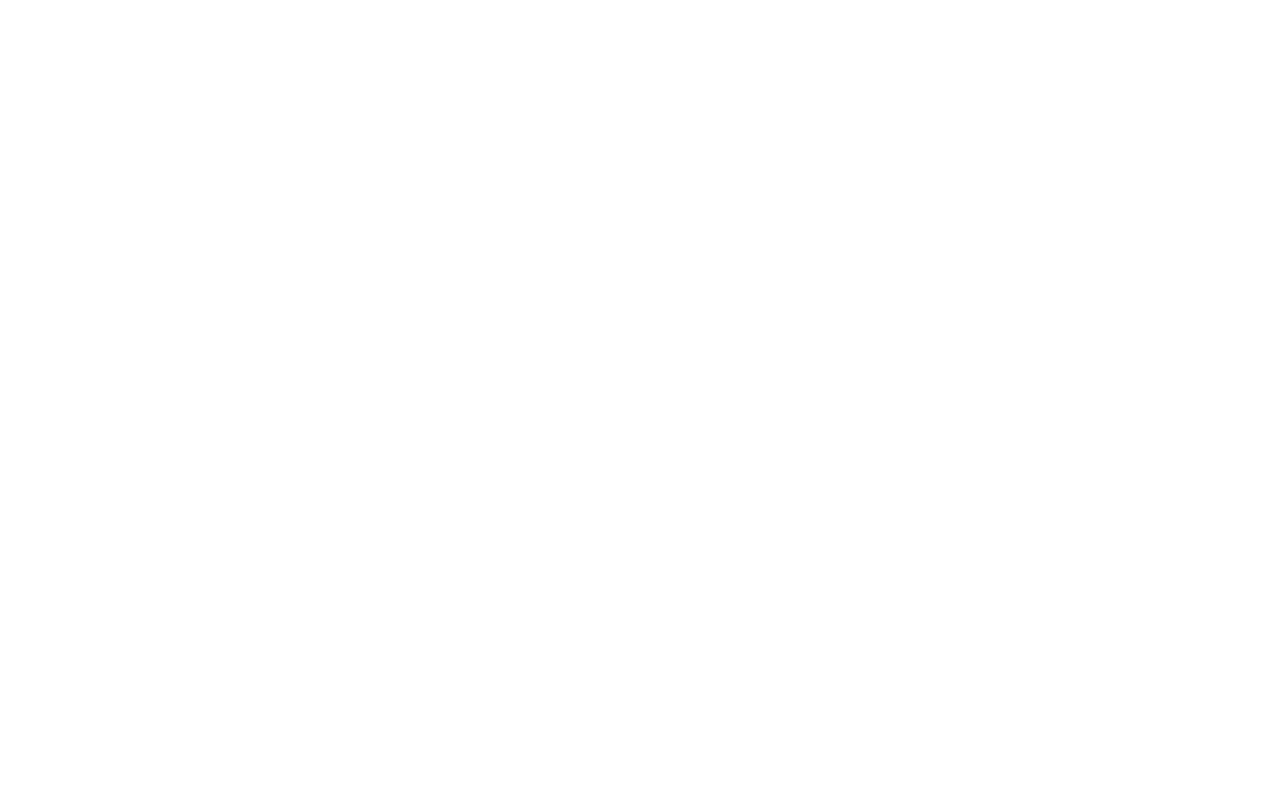
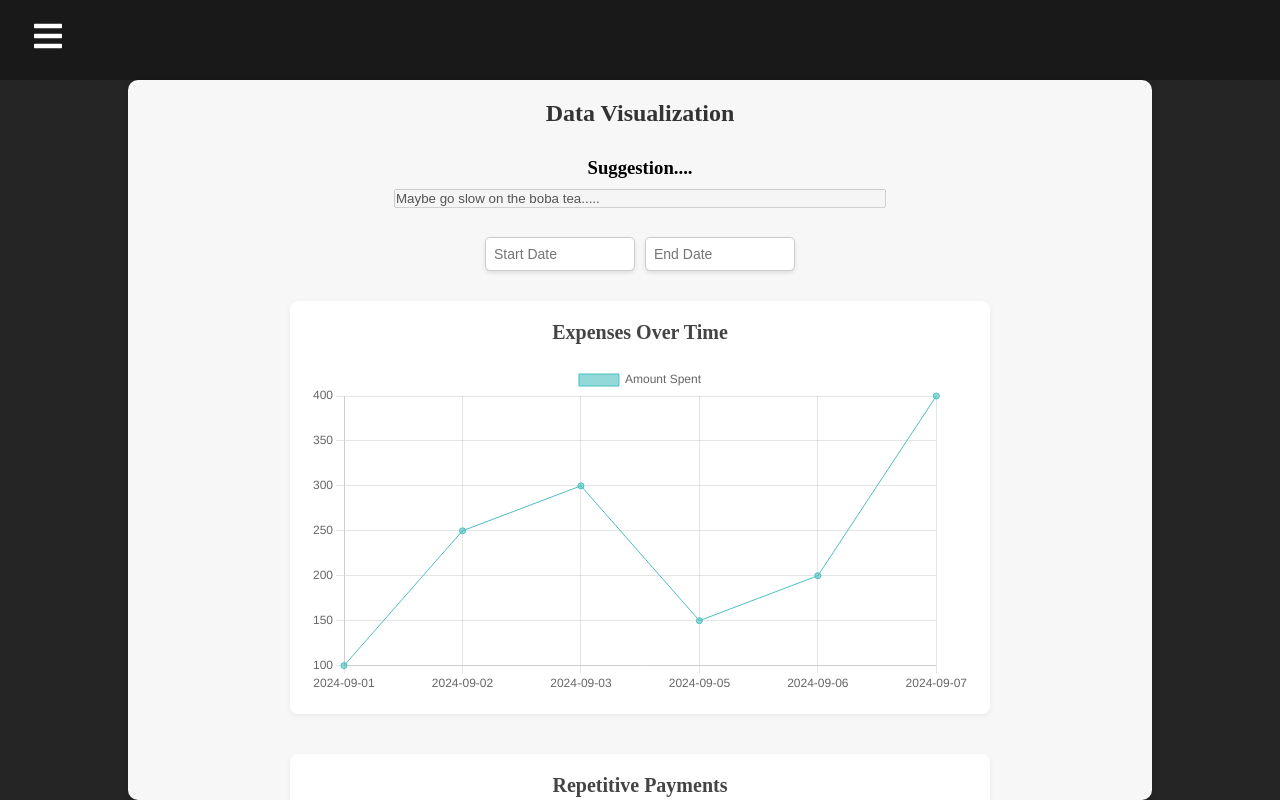
Before and after one commit to cybertronicEX/Reciept-Analyser, a React (Vite) app in the folder Frontend/: page /DataVisualizer in a window 1280 px wide. Before the commit this address had no page. Built offline with nearby package versions, Linux system fonts and the light colour scheme.

Commit message:
feat: data visualizer

```diff
--- a/Frontend/package.json
+++ b/Frontend/package.json
@@ -10,7 +10,10 @@
     "preview": "vite preview"
   },
   "dependencies": {
+    "chart.js": "^4.4.4",
     "react": "^18.3.1",
+    "react-chartjs-2": "^5.2.0",
+    "react-datepicker": "^7.3.0",
     "react-dom": "^18.3.1",
     "react-dropzone": "^14.2.3",
     "react-icons": "^5.3.0",
--- a/Frontend/src/App.jsx
+++ b/Frontend/src/App.jsx
@@ -5,6 +5,7 @@ import Home from './Components/Home';
 import Navbar from './NavBar/NavBar';
 import UploadReceipt from './Components/Receipt-Uploader/ReceiptUploader'
 import ChargesTable from "./Components/Charges-Table/ChargesTable";
+import DataVisualizationPage from "./Components/Data-Visualizer/DataVisualizer";
 
 function App() {
   return (
@@ -12,6 +13,7 @@ function App() {
       <Route path="/" element={<><Navbar/><div className="container"><Home /></div></>} />
       <Route path="/ReceiptUploader" element={<><Navbar/><div className="container"><UploadReceipt /></div></>} />
       <Route path="/ChargesTable" element={<><Navbar/><div className="container"><ChargesTable /></div></>} />
+      <Route path="/DataVisualizer" element={<><Navbar/><div className="container"><DataVisualizationPage /></div></>} />
     </Routes>
   );
 }
--- a/Frontend/src/Components/Charges-Table/ChargesTable.jsx
+++ b/Frontend/src/Components/Charges-Table/ChargesTable.jsx
@@ -4,14 +4,17 @@ import './ChargesTable.css';
 const ChargesTable = () => {
     const [searchTerm, setSearchTerm] = useState('');
     const [activeFilter, setActiveFilter] = useState('');
-    const [filterOption, setFilterOption] = useState('');
     const [filterValue, setFilterValue] = useState('');
+    const [showFilters, setShowFilters] = useState(false); // Toggle filter visibility
+    const [currentPage, setCurrentPage] = useState(1);
+    const itemsPerPage = 10; // Number of rows per page
 
     // Sample data for the table
     const data = [
         { charges: "Service Fee", amount: 100, category: "Services", payee: "John Doe", payment_type: "Credit Card", date: "2024-09-05", time: "10:30 AM" },
         { charges: "Product Purchase", amount: 250, category: "Products", payee: "Jane Smith", payment_type: "Cash", date: "2024-09-05", time: "12:45 PM" },
         { charges: "Consultation", amount: 300, category: "Consulting", payee: "Michael Johnson", payment_type: "Debit Card", date: "2024-09-04", time: "03:00 PM" },
+        { charges: "Subscription", amount: 400, category: "Services", payee: "Emma Wilson", payment_type: "Credit Card", date: "2024-09-03", time: "02:00 PM" },
     ];
 
     // Handle global search
@@ -19,10 +22,10 @@ const ChargesTable = () => {
         setSearchTerm(event.target.value.toLowerCase());
     };
 
-    // Handle filter selection
-    const handleFilterOptionChange = (event) => {
-        setFilterOption(event.target.value);
-        setFilterValue(''); // Reset the value when the option changes
+    // Handle filter selection (checkbox toggle)
+    const handleFilterCheckboxChange = (filter) => {
+        setActiveFilter(filter === activeFilter ? '' : filter);
+        setFilterValue('');
     };
 
     // Handle column filter
@@ -43,34 +46,17 @@ const ChargesTable = () => {
                 case 'charges':
                 case 'category':
                 case 'payee':
-                    if (filterOption === 'contains') {
                     matchesFilter = row[activeFilter].toLowerCase().includes(filterValue);
-                    } else if (filterOption === 'startsWith') {
-                        matchesFilter = row[activeFilter].toLowerCase().startsWith(filterValue);
-                    } else if (filterOption === 'endsWith') {
-                        matchesFilter = row[activeFilter].toLowerCase().endsWith(filterValue);
-                    }
                     break;
-
                 case 'amount':
-                    const value = parseFloat(filterValue);
-                    if (filterOption === 'greaterThan') {
-                        matchesFilter = row[activeFilter] > value;
-                    } else if (filterOption === 'lessThan') {
-                        matchesFilter = row[activeFilter] < value;
-                    } else if (filterOption === 'equals') {
-                        matchesFilter = row[activeFilter] === value;
-                    }
+                    matchesFilter = parseFloat(row[activeFilter]) > parseFloat(filterValue);
                     break;
-
                 case 'payment_type':
                     matchesFilter = row[activeFilter] === filterValue;
                     break;
-
                 case 'date':
-                    matchesFilter = row[activeFilter] === filterValue; // Implement advanced date filtering logic if needed
+                    matchesFilter = row[activeFilter] === filterValue;
                     break;
-
                 default:
                     break;
             }
@@ -79,41 +65,40 @@ const ChargesTable = () => {
         return matchesGlobalSearch && matchesFilter;
     });
 
-    // Different filter input depending on the active filter
+    // Pagination Logic
+    const totalPages = Math.ceil(filteredData.length / itemsPerPage);
+    const startIndex = (currentPage - 1) * itemsPerPage;
+    const paginatedData = filteredData.slice(startIndex, startIndex + itemsPerPage);
+
+    // Navigate to the next page
+    const handleNextPage = () => {
+        setCurrentPage((prevPage) => Math.min(prevPage + 1, totalPages));
+    };
+
+    // Navigate to the previous page
+    const handlePreviousPage = () => {
+        setCurrentPage((prevPage) => Math.max(prevPage - 1, 1));
+    };
+
+    // Different filter input based on active filter
     const renderFilterInput = () => {
-        if (activeFilter === 'amount') {
+        if (['charges', 'category', 'payee'].includes(activeFilter)) {
             return (
-                <>
-                    <select value={filterOption} onChange={handleFilterOptionChange}>
-                        <option value="">Select Option</option>
-                        <option value="greaterThan">Greater than</option>
-                        <option value="lessThan">Less than</option>
-                        <option value="equals">Equal to</option>
-                    </select>
                 <input
-                        type="number"
-                        placeholder="Enter value"
+                    type="text"
+                    placeholder={`Enter ${activeFilter}`}
                     value={filterValue}
                     onChange={handleFilterValueChange}
                 />
-                </>
             );
-        } else if (['charges', 'category', 'payee'].includes(activeFilter)) {
+        } else if (activeFilter === 'amount') {
             return (
-                <>
-                    <select value={filterOption} onChange={handleFilterOptionChange}>
-                        <option value="">Select Option</option>
-                        <option value="contains">Contains</option>
-                        <option value="startsWith">Starts with</option>
-                        <option value="endsWith">Ends with</option>
-                    </select>
                 <input
-                        type="text"
-                        placeholder="Enter text"
+                    type="number"
+                    placeholder="Enter amount"
                     value={filterValue}
                     onChange={handleFilterValueChange}
                 />
-                </>
             );
         } else if (activeFilter === 'payment_type') {
             return (
@@ -138,7 +123,6 @@ const ChargesTable = () => {
     };
 
     return (
-
         <div className="table-container">
             <div className="table-component-container">
                 {/* Global Search */}
@@ -150,31 +134,58 @@ const ChargesTable = () => {
                         onChange={handleGlobalSearch}
                         className="global-search-input"
                     />
+                    <button onClick={() => setShowFilters(!showFilters)}>
+                        {showFilters ? 'Hide Filters' : 'Show Filters'}
+                    </button>
                 </div>
 
-                {/* Filter Dropdown */}
+                {/* Filter Options (conditionally rendered) */}
+                {showFilters && (
                     <div className="filter-container">
                         <div className="filter-selection">
-                        <label>Filter</label>
-                        <select
-                            value={activeFilter}
-                            onChange={(e) => {
-                                setActiveFilter(e.target.value);
-                                setFilterOption('');
-                                setFilterValue('');
-                            }}
-                        >
-                            <option value="">...</option>
-                            <option value="charges">Charges</option>
-                            <option value="amount">Amount</option>
-                            <option value="category">Category</option>
-                            <option value="payee">Payee</option>
-                            <option value="payment_type">Payment Type</option>
-                            <option value="date">Date</option>
-                            <option value="time">Time</option>
-                        </select>
+                            <label>
+                                <input
+                                    type="checkbox"
+                                    checked={activeFilter === 'charges'}
+                                    onChange={() => handleFilterCheckboxChange('charges')}
+                                /> Charges
+                            </label>
+                            <label>
+                                <input
+                                    type="checkbox"
+                                    checked={activeFilter === 'amount'}
+                                    onChange={() => handleFilterCheckboxChange('amount')}
+                                /> Amount
+                            </label>
+                            <label>
+                                <input
+                                    type="checkbox"
+                                    checked={activeFilter === 'category'}
+                                    onChange={() => handleFilterCheckboxChange('category')}
+                                /> Category
+                            </label>
+                            <label>
+                                <input
+                                    type="checkbox"
+                                    checked={activeFilter === 'payee'}
+                                    onChange={() => handleFilterCheckboxChange('payee')}
+                                /> Payee
+                            </label>
+                            <label>
+                                <input
+                                    type="checkbox"
+                                    checked={activeFilter === 'payment_type'}
+                                    onChange={() => handleFilterCheckboxChange('payment_type')}
+                                /> Payment Type
+                            </label>
+                            <label>
+                                <input
+                                    type="checkbox"
+                                    checked={activeFilter === 'date'}
+                                    onChange={() => handleFilterCheckboxChange('date')}
+                                /> Date
+                            </label>
                         </div>
-                    <hr></hr>
                         {/* Show filter input based on selected column */}
                         {activeFilter && (
                             <div className="filter-input">
@@ -182,6 +193,9 @@ const ChargesTable = () => {
                             </div>
                         )}
                     </div>
+                )}
+
+                {/* Charges Table */}
                 <table className="charges-table">
                     <thead>
                         <tr>
@@ -195,7 +209,7 @@ const ChargesTable = () => {
                         </tr>
                     </thead>
                     <tbody>
-                        {filteredData.map((row, index) => (
+                        {paginatedData.map((row, index) => (
                             <tr key={index}>
                                 <td>{row.charges}</td>
                                 <td>{row.amount}</td>
@@ -208,6 +222,17 @@ const ChargesTable = () => {
                         ))}
                     </tbody>
                 </table>
+
+                {/* Pagination Controls */}
+                <div className="pagination-controls">
+                    <button onClick={handlePreviousPage} disabled={currentPage === 1}>
+                        Previous
+                    </button>
+                    <span>Page {currentPage} of {totalPages}</span>
+                    <button onClick={handleNextPage} disabled={currentPage === totalPages}>
+                        Next
+                    </button>
+                </div>
             </div>
         </div>
     );
--- /dev/null
+++ b/Frontend/src/Components/Data-Visualizer/DataVisualizer.jsx
@@ -0,0 +1,123 @@
+import React, { useState } from 'react';
+import { Line, Pie, Bar } from 'react-chartjs-2';
+import DatePicker from 'react-datepicker';
+import 'react-datepicker/dist/react-datepicker.css';
+import 'chart.js/auto'; // Required for chart.js to work
+import './DataVisualizerPage.css'
+const DataVisualizationPage = () => {
+    const [startDate, setStartDate] = useState(null);
+    const [endDate, setEndDate] = useState(null);
+
+    // Dummy data (same structure as your table)
+    const dummyData = [
+        { charges: "Service Fee", amount: 100, category: "Services", payee: "John Doe", payment_type: "Credit Card", date: "2024-09-01", time: "10:30 AM" },
+        { charges: "Product Purchase", amount: 250, category: "Products", payee: "Jane Smith", payment_type: "Cash", date: "2024-09-02", time: "12:45 PM" },
+        { charges: "Consultation", amount: 300, category: "Consulting", payee: "Michael Johnson", payment_type: "Debit Card", date: "2024-09-03", time: "03:00 PM" },
+        { charges: "Maintenance Fee", amount: 150, category: "Maintenance", payee: "John Doe", payment_type: "Credit Card", date: "2024-09-05", time: "09:00 AM" },
+        { charges: "Product Purchase", amount: 200, category: "Products", payee: "Jane Smith", payment_type: "Cash", date: "2024-09-06", time: "11:30 AM" },
+        { charges: "Consultation", amount: 400, category: "Consulting", payee: "Michael Johnson", payment_type: "Debit Card", date: "2024-09-07", time: "02:00 PM" },
+    ];
+
+    // Filter the dummy data by date range
+    const filterDataByDateRange = () => {
+        if (!startDate || !endDate) return dummyData;
+
+        return dummyData.filter((item) => {
+            const itemDate = new Date(item.date);
+            return itemDate >= startDate && itemDate <= endDate;
+        });
+    };
+
+    const filteredData = filterDataByDateRange();
+
+    // Prepare data for the Expenses Over Time chart
+    const expensesData = {
+        labels: filteredData.map((item) => item.date),
+        datasets: [
+            {
+                label: 'Amount Spent',
+                data: filteredData.map((item) => item.amount),
+                backgroundColor: 'rgba(75, 192, 192, 0.6)',
+                borderColor: 'rgba(75, 192, 192, 1)',
+                borderWidth: 1,
+            },
+        ],
+    };
+
+    // Prepare data for Repetitive Payments (Total amount per payee)
+    const repetitivePaymentsData = filteredData.reduce((acc, item) => {
+        const found = acc.find((i) => i.payee === item.payee);
+        if (found) {
+            found.amount += item.amount;
+        } else {
+            acc.push({ payee: item.payee, amount: item.amount });
+        }
+        return acc;
+    }, []);
+
+    const repetitivePaymentsChartData = {
+        labels: repetitivePaymentsData.map((item) => item.payee),
+        datasets: [
+            {
+                label: 'Repetitive Payments',
+                data: repetitivePaymentsData.map((item) => item.amount),
+                backgroundColor: [
+                    'rgba(255, 99, 132, 0.6)',
+                    'rgba(54, 162, 235, 0.6)',
+                    'rgba(255, 206, 86, 0.6)',
+                    'rgba(75, 192, 192, 0.6)',
+                    'rgba(153, 102, 255, 0.6)',
+                ],
+            },
+        ],
+    };
+
+    return (
+        <div className="data-visualization-container">
+            <h2>Data Visualization</h2>
+            <div className='suggestions'>
+            <h3>Suggestion....</h3>
+            <input
+                    type="text"
+                    value={'Maybe go slow on the boba tea.....'}
+                    disabled
+
+                />
+            </div>
+            <div className="date-range-picker">
+                <DatePicker
+                    selected={startDate}
+                    onChange={(date) => setStartDate(date)}
+                    selectsStart
+                    startDate={startDate}
+                    endDate={endDate}
+                    placeholderText="Start Date"
+                />
+                <DatePicker
+                    selected={endDate}
+                    onChange={(date) => setEndDate(date)}
+                    selectsEnd
+                    startDate={startDate}
+                    endDate={endDate}
+                    placeholderText="End Date"
+                    minDate={startDate}
+                />
+            </div>
+
+
+            <div className="chart-container">
+                <h3>Expenses Over Time</h3>
+                <Line data={expensesData} options={{ responsive: true }} />
+            </div>
+
+            <div className="chart-container">
+                <h3>Repetitive Payments</h3>
+                <Pie data={repetitivePaymentsChartData} options={{ responsive: true }} />
+            </div>
+        </div>
+
+
+    );
+};
+
+export default DataVisualizationPage;
--- /dev/null
+++ b/Frontend/src/Components/Data-Visualizer/DataVisualizerPage.css
@@ -0,0 +1,120 @@
+/* Container for the entire page */
+.data-visualization-container {
+    width: 80%;
+    margin: 0 auto;
+    padding: 20px;
+    background-color: #f7f7f7;
+    border-radius: 10px;
+    box-shadow: 0 4px 8px rgba(0, 0, 0, 0.1);
+    max-height: 90vh;
+    display: flex;
+    flex-direction: column;
+    align-items: center;
+    overflow: scroll;
+}
+
+/* Header for the page */
+h2 {
+    text-align: center;
+    font-size: 24px;
+    color: #333;
+    margin-bottom: 30px;
+}
+
+/* Date Range Picker styling */
+.date-range-picker {
+    display: flex;
+    justify-content: center;
+    gap: 10px;
+    margin-bottom: 30px;
+}
+
+.date-range-picker h4 {
+    margin-bottom: 10px;
+    text-align: center;
+    font-size: 16px;
+    color: #555;
+}
+
+/* Styling the individual date pickers */
+.react-datepicker-wrapper {
+    width: auto;
+}
+
+.react-datepicker__input-container input {
+    width: 150px;
+    padding: 8px;
+    font-size: 14px;
+    border: 1px solid #ccc;
+    border-radius: 5px;
+    box-shadow: 0 2px 4px rgba(0, 0, 0, 0.1);
+    transition: border-color 0.3s ease;
+}
+
+.react-datepicker__input-container input:hover,
+.react-datepicker__input-container input:focus {
+    border-color: #007bff;
+}
+
+/* Chart Container */
+.chart-container {
+    margin-bottom: 50px;
+    padding: 20px;
+    background-color: #fff;
+    border-radius: 8px;
+    box-shadow: 0 2px 6px rgba(0, 0, 0, 0.05);
+    width: 100%;
+    max-width: 700px; /* Limit chart size for larger screens */
+    display: flex;
+    flex-direction: column;
+    align-items: center;
+    justify-content: center;
+}
+
+/* Headings for charts */
+.chart-container h3 {
+    text-align: center;
+    font-size: 20px;
+    color: #444;
+    margin-bottom: 20px;
+}
+
+/* Add margin between charts */
+.chart-container:not(:last-child) {
+    margin-bottom: 40px;
+}
+
+/* Responsive Design */
+@media (max-width: 768px) {
+    .data-visualization-container {
+        width: 95%;
+    }
+
+    .date-range-picker {
+        flex-direction: column;
+        align-items: center;
+    }
+
+    .react-datepicker__input-container input {
+        width: 100%;
+    }
+}
+.suggestions{
+    /* padding: 10px; */
+    margin-bottom: 40px;
+    height: 40px;
+    width: 100%;
+    /* align-self: center; */
+    display: flex;
+
+    flex-direction: column;
+    align-items: center;
+}
+
+.suggestions input{
+    /* padding: 10px; */
+    margin: 10px;
+    height: 30px;
+    width: 50%;
+
+}
--- a/Frontend/src/Components/Receipt-Uploader/ReceiptUploader.jsx
+++ b/Frontend/src/Components/Receipt-Uploader/ReceiptUploader.jsx
@@ -46,10 +46,12 @@ const UploadReceipt = () => {
                     )
                 }
             </div>
-            <div className="button-container">
-                <button className="cancel-btn" onClick={handleCancel}>Cancel</button>
-                <button className="submit-btn" onClick={handleSubmit}>Submit</button>
-            </div>
+            {uploadedImages.length > 0 && (
+                <div className="button-container">
+                    <button className="cancel-btn" onClick={handleCancel}>Cancel</button>
+                    <button className="submit-btn" onClick={handleSubmit}>Submit</button>
+                </div>
+            )}
             <div className="instructions">
                 <p>You can upload images of your receipts here. Simply drag and drop them into the box or click to browse your files.</p>
             </div>
--- a/Frontend/src/NavBar/SidebarData.jsx
+++ b/Frontend/src/NavBar/SidebarData.jsx
@@ -24,6 +24,13 @@ export const SidebarData = [
         icon: <AiIcons.AiFillHome />,
         cName: 'nav-text'
     },
+
+    {
+        title: 'Data Visualizer',
+        path: '/DataVisualizer',
+        icon: <AiIcons.AiFillHome />,
+        cName: 'nav-text'
+    },
 // enter ur page routes here with titles and icons for it to display on nav bar
 // https://react-icons.github.io/react-icons/icons/fa/ in case need to change icons
 
```
Also changed, not shown: Frontend/src/Components/Charges-Table/ChargesTable.css (+48 -2 lines), 1 other file (tests, documents, lock files or other folders). Lines whose indentation alone changed are shown as unchanged.
